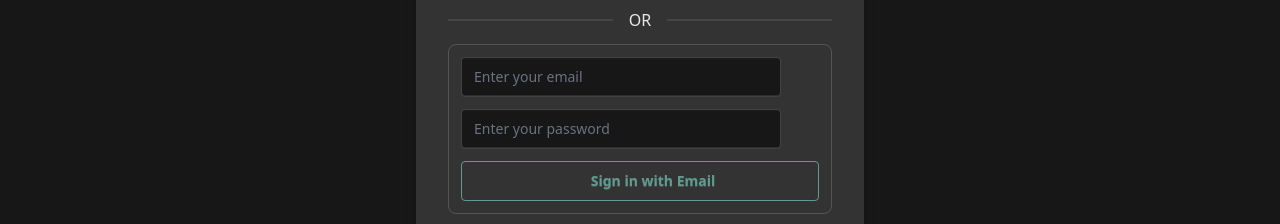
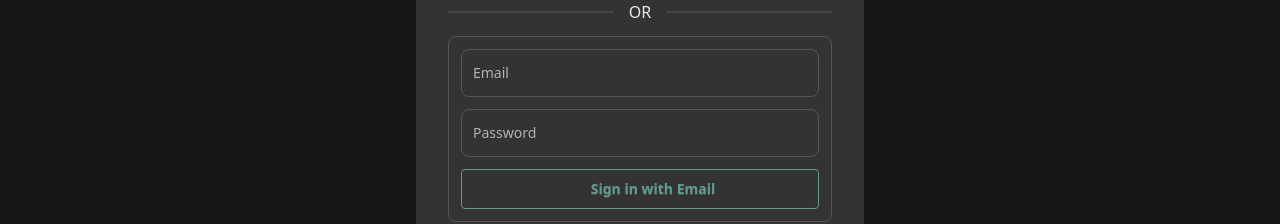
Before and after one commit to ctwhome/top-sveltekit, a SvelteKit app in the folder postgres/: page /auth/login in a window 1280 px wide. Shown: the part 483-707 px from the top of the page. Built offline with nearby package versions, Linux system fonts and the light colour scheme; no server answers; some icons are missing.

Commit message:
feat: implement floating label styles for login and registration forms

```diff
--- a/postgres/src/app.css
+++ b/postgres/src/app.css
@@ -96,3 +96,25 @@ a[target='_blank'] {
 .toaster {
 	margin-top: 60px;
 }
+
+/* Floating label form styles */
+.form-control-float {
+  @apply relative;
+}
+
+.form-control-float input {
+  @apply h-12 pt-4 px-3 pb-1 w-full border border-base-300 rounded-lg bg-transparent;
+}
+
+.form-control-float label {
+  @apply absolute left-3 top-1/2 -translate-y-1/2 text-base-content/70 pointer-events-none transition-all duration-200 text-sm;
+}
+
+.form-control-float input:focus-within ~ label,
+.form-control-float input:not(:placeholder-shown) ~ label {
+  @apply transform -translate-y-3/4 text-xs text-primary;
+}
+
+.form-control-float input:focus-within {
+  @apply border-primary outline-none;
+}
--- a/postgres/src/lib/components/ui/Login/EmailLoginForm.svelte
+++ b/postgres/src/lib/components/ui/Login/EmailLoginForm.svelte
@@ -54,32 +54,31 @@
 	aria-label="Email login form"
 >
 	<div class="space-y-3">
-		<div class="form-control">
-			<label for="email" class="sr-only">Email</label>
+		<div class="form-control-float">
 			<input
 				id="email"
 				bind:value={email}
 				type="email"
-				placeholder="Enter your email"
-				class="input input-bordered"
+				placeholder=" "
 				required
 				autocomplete="email"
 				disabled={isLoading}
+				aria-invalid={error && !validateEmail(email) ? 'true' : undefined}
 			/>
+			<label for="email">Email</label>
 		</div>
 
-		<div class="form-control">
-			<label for="password" class="sr-only">Password</label>
+		<div class="form-control-float">
 			<input
 				id="password"
 				bind:value={password}
 				type="password"
-				placeholder="Enter your password"
-				class="input input-bordered"
+				placeholder=" "
 				required
 				autocomplete="current-password"
 				disabled={isLoading}
 			/>
+			<label for="password">Password</label>
 		</div>
 
 		{#if error}
--- a/postgres/src/lib/components/ui/Login/RegisterForm.svelte
+++ b/postgres/src/lib/components/ui/Login/RegisterForm.svelte
@@ -90,66 +90,62 @@
 	aria-label="Registration form"
 >
 	<div class="space-y-3">
-		<div class="form-control">
-			<label for="register-name" class="sr-only">Name</label>
+		<div class="form-control-float">
 			<input
 				id="register-name"
 				bind:value={name}
 				type="text"
-				placeholder="Enter your name"
-				class="input input-bordered"
+				placeholder=" "
 				required
 				autocomplete="name"
 				disabled={isLoading}
 				aria-invalid={error && !name ? 'true' : undefined}
 			/>
+			<label for="register-name">Name</label>
 		</div>
 
-		<div class="form-control">
-			<label for="register-email" class="sr-only">Email</label>
+		<div class="form-control-float">
 			<input
 				id="register-email"
 				bind:value={email}
 				type="email"
-				placeholder="Enter your email"
-				class="input input-bordered"
+				placeholder=" "
 				required
 				autocomplete="email"
 				disabled={isLoading}
 				aria-invalid={error && !validateEmail(email) ? 'true' : undefined}
 			/>
+			<label for="register-email">Email</label>
 		</div>
 
-		<div class="form-control">
-			<label for="register-password" class="sr-only">Password</label>
+		<div class="form-control-float">
 			<input
 				id="register-password"
 				bind:value={password}
 				type="password"
-				placeholder="Create password (min. 8 characters)"
-				class="input input-bordered"
+				placeholder=" "
 				required
 				autocomplete="new-password"
 				minlength="8"
 				disabled={isLoading}
 				aria-invalid={error && !validatePassword(password) ? 'true' : undefined}
-			/>
+				/>
+			<label for="register-password">Password (min. 8 characters)</label>
 		</div>
 
-		<div class="form-control">
-			<label for="register-confirm-password" class="sr-only">Confirm Password</label>
+		<div class="form-control-float">
 			<input
 				id="register-confirm-password"
 				bind:value={confirmPassword}
 				type="password"
-				placeholder="Confirm password"
-				class="input input-bordered"
+				placeholder=" "
 				required
 				autocomplete="new-password"
 				minlength="8"
 				disabled={isLoading}
 				aria-invalid={error && password !== confirmPassword ? 'true' : undefined}
 			/>
+			<label for="register-confirm-password">Confirm Password</label>
 		</div>
 
 		{#if error}
```
